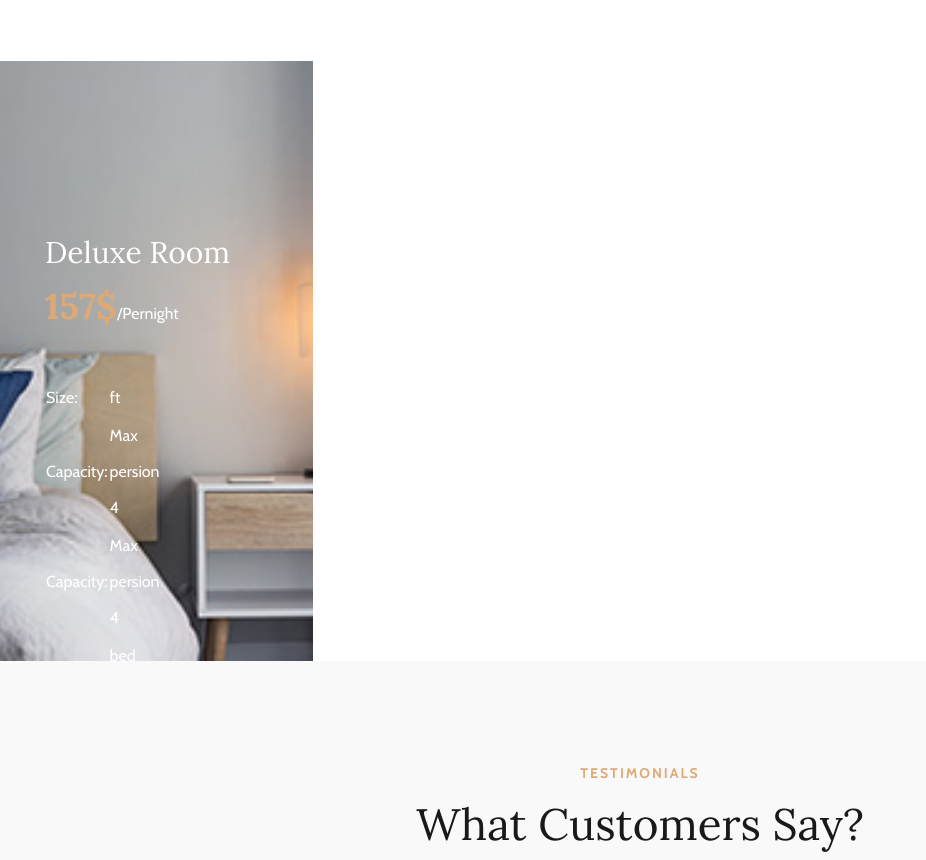
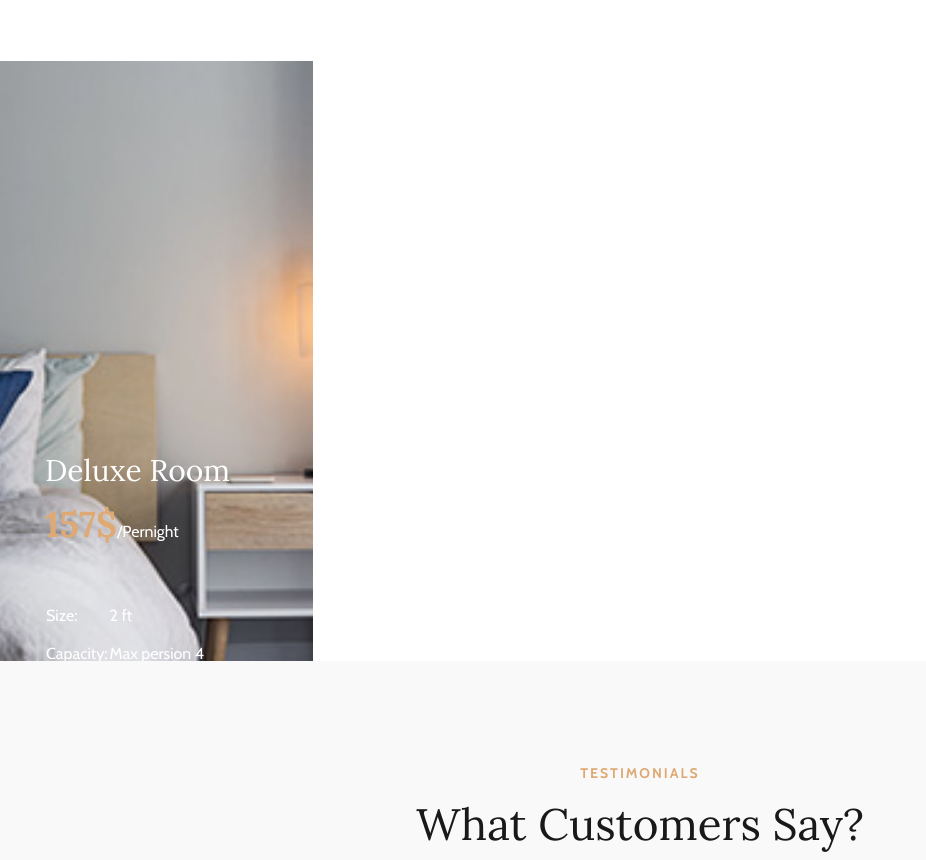
Before and after one commit to sunshay/Hotel-Booking, a Django app: template app_hotel/templates/hotel/index.html in a window 1280 px wide. Shown: the part 2236-3096 px from the top of the page, without its empty margins (0-926 px from the left). Run offline with Django 4.2, Linux system fonts and the light colour scheme; the template is opened without the code that fills it: values that come from a table or form of the project are taken from there, others are empty; data comes from the database, SQL or seed files in the repository; both versions use the stored data as it was after the commit; parts of the project's set-up code (start-up, migrations or seed data) failed here and were passed over; some libraries are stand-ins or nearby versions.

Commit message:
update model

```diff
--- a/app_hotel/models.py
+++ b/app_hotel/models.py
@@ -68,6 +68,7 @@ class Comment(models.Model):
 # Model chird Room for Room_Blog_Absact
 class Room(Room_Blog_Absact):
     price = models.IntegerField()
+    size = models.IntegerField()
     capacity = models.IntegerField()
     bed = models.CharField(max_length=100,blank=True,null=True)
 
--- a/app_hotel/templates/hotel/index.html
+++ b/app_hotel/templates/hotel/index.html
@@ -185,11 +185,7 @@
 
                                             <td>{{room.size}} ft</td>
                                         </tr>
-                                        <tr>
-                                            <td class="r-o">Capacity:</td>
-                                            <td>Max persion {{room.capacity}}</td>
-                                            <td> {{room.size}}</td>
-                                        </tr>
+
                                         <tr>
                                             <td class="r-o">Capacity:</td>
                                             <td>Max persion {{room.capacity}} </td>
@@ -200,8 +196,6 @@
                                         </tr>
                                         <tr>
                                             <td class="r-o">Services:</td>
-
-                                            <td>{{room.services.value}},...</td>
 
                                             <td>{{room.services}}...</td>
 
```
Also changed, not shown: app_hotel/migrations/0004_room_size.py (added), db.sqlite3.
